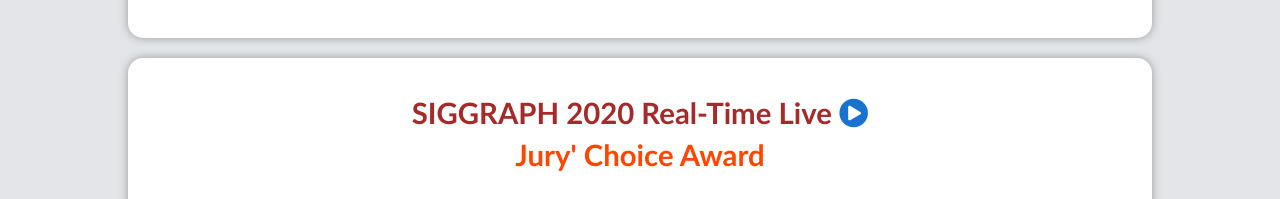
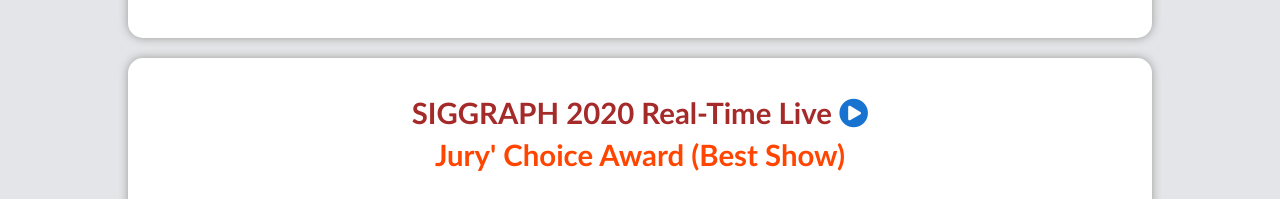
Before and after one commit to Project-Splinter/project-splinter.github.io, a plain HTML site: page monoport/index.html in a window 1280 px wide. Shown: the part 825-1024 px from the top of the page. Drawn offline with Linux system fonts and the light colour scheme.

Commit message:
update bio

```diff
--- a/monoport/index.html
+++ b/monoport/index.html
@@ -81,7 +81,7 @@ var x = setInterval(function() {
             <div class="title"><strong style='color:brown'>SIGGRAPH 2020
                     Real-Time Live <a
                     href="https://youtu.be/THxYxcEnKFk"><i
-                        class="fa fa-play-circle" aria-hidden="true"></i></a> </strong><br><strong> <p style="color:orangered">Jury' Choice Award</p></strong>
+                        class="fa fa-play-circle" aria-hidden="true"></i></a> </strong><br><strong> <p style="color:orangered">Jury' Choice Award (Best Show)</p></strong>
             </div>
 
             <!-- <p id="demo"></p> -->
```
Also changed, not shown: index.html (+1 -1 lines).
